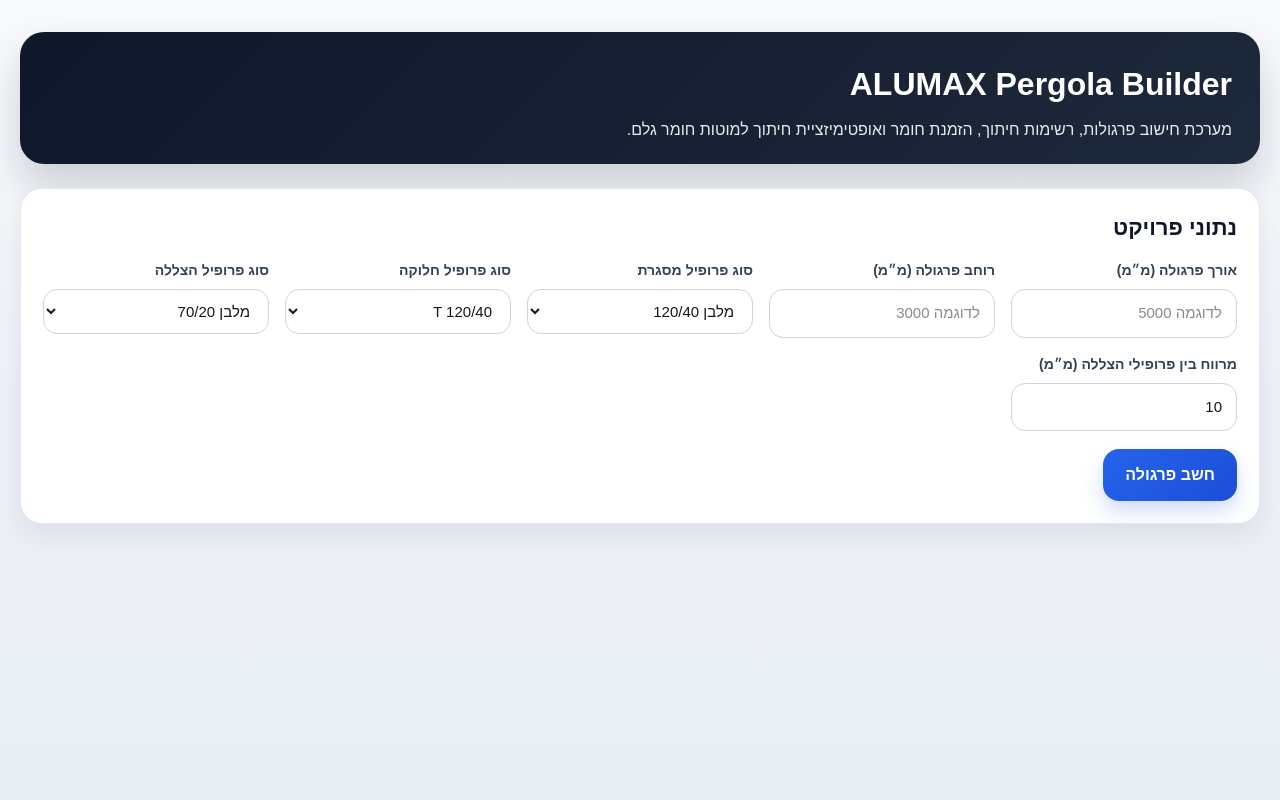
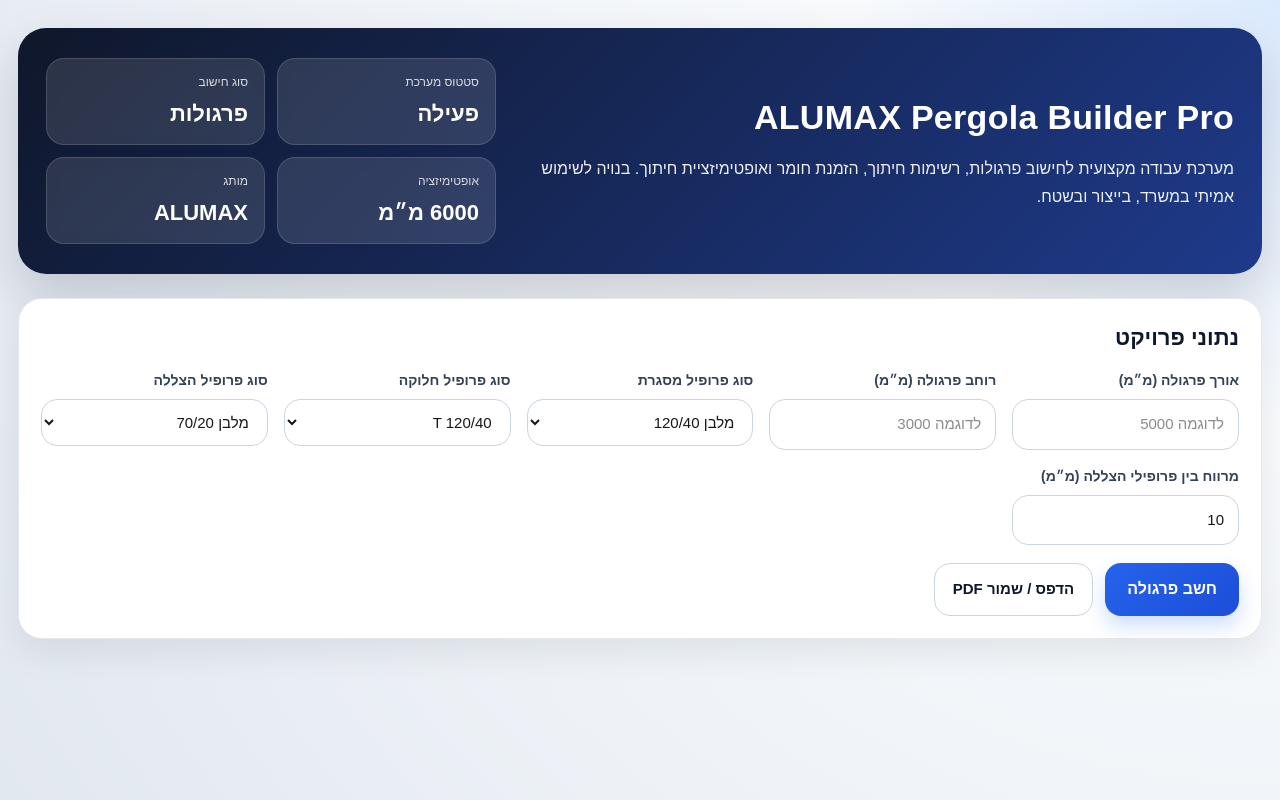
Before and after one commit to eranioa-prog/alumax-pergola-builder, a Next.js app: page / in a window 1280 px wide. Built offline with nearby package versions, Linux system fonts and the light colour scheme.

Commit message:
upgrade dashboard ui

```diff
--- a/app/page.tsx
+++ b/app/page.tsx
@@ -1,6 +1,6 @@
 "use client";
 
-import { useState } from "react";
+import { useMemo, useState } from "react";
 import {
   calculatePergola,
   summarizeMaterials,
@@ -15,50 +15,90 @@
 const pageStyle: React.CSSProperties = {
   minHeight: "100vh",
   background:
-    "linear-gradient(180deg, #f8fafc 0%, #eef2f7 50%, #e9eef5 100%)",
-  padding: "32px 20px 60px",
+    "radial-gradient(circle at top right, #dbeafe 0%, #f8fafc 28%, #eef2f7 65%, #e2e8f0 100%)",
+  padding: "28px 18px 60px",
   direction: "rtl",
   fontFamily: "Arial, sans-serif",
 };
 
 const containerStyle: React.CSSProperties = {
-  maxWidth: 1250,
+  maxWidth: 1320,
   margin: "0 auto",
 };
 
 const heroStyle: React.CSSProperties = {
-  background: "linear-gradient(135deg, #0f172a 0%, #1e293b 100%)",
+  background: "linear-gradient(135deg, #0f172a 0%, #1e3a8a 100%)",
   color: "#fff",
-  borderRadius: 24,
-  padding: "28px 28px 22px",
-  boxShadow: "0 20px 40px rgba(15, 23, 42, 0.18)",
+  borderRadius: 28,
+  padding: "30px 28px",
+  boxShadow: "0 24px 50px rgba(15, 23, 42, 0.18)",
   marginBottom: 24,
+  display: "grid",
+  gridTemplateColumns: "1.6fr 1fr",
+  gap: 18,
+  alignItems: "center",
 };
 
 const heroTitleStyle: React.CSSProperties = {
   margin: 0,
-  fontSize: 32,
-  fontWeight: 700,
+  fontSize: 34,
+  fontWeight: 800,
+  letterSpacing: 0.3,
 };
 
 const heroSubtitleStyle: React.CSSProperties = {
-  margin: "10px 0 0",
+  margin: "12px 0 0",
   fontSize: 16,
-  opacity: 0.9,
+  opacity: 0.92,
+  lineHeight: 1.7,
+};
+
+const heroStatWrapStyle: React.CSSProperties = {
+  display: "grid",
+  gridTemplateColumns: "repeat(2, minmax(120px, 1fr))",
+  gap: 12,
+};
+
+const heroStatStyle: React.CSSProperties = {
+  background: "rgba(255,255,255,0.12)",
+  border: "1px solid rgba(255,255,255,0.14)",
+  borderRadius: 18,
+  padding: "14px 16px",
+  backdropFilter: "blur(6px)",
+};
+
+const heroStatLabelStyle: React.CSSProperties = {
+  display: "block",
+  fontSize: 12,
+  opacity: 0.82,
+  marginBottom: 6,
+};
+
+const heroStatValueStyle: React.CSSProperties = {
+  display: "block",
+  fontSize: 22,
+  fontWeight: 800,
 };
 
 const sectionCardStyle: React.CSSProperties = {
   backgroundColor: "#ffffff",
-  borderRadius: 22,
+  borderRadius: 24,
   padding: 22,
-  boxShadow: "0 12px 30px rgba(15, 23, 42, 0.08)",
+  boxShadow: "0 14px 34px rgba(15, 23, 42, 0.08)",
   border: "1px solid #e5e7eb",
 };
 
 const sectionTitleStyle: React.CSSProperties = {
   margin: "0 0 16px",
   fontSize: 22,
-  fontWeight: 700,
+  fontWeight: 800,
+  color: "#0f172a",
+};
+
+const subTitleStyle: React.CSSProperties = {
+  margin: "0 0 12px",
+  fontSize: 18,
+  fontWeight: 800,
   color: "#0f172a",
 };
 
@@ -82,8 +122,8 @@
 
 const inputStyle: React.CSSProperties = {
   border: "1px solid #cbd5e1",
-  borderRadius: 14,
-  padding: "12px 14px",
+  borderRadius: 16,
+  padding: "13px 14px",
   fontSize: 15,
   outline: "none",
   backgroundColor: "#fff",
@@ -91,24 +131,41 @@
 
 const selectStyle: React.CSSProperties = {
   border: "1px solid #cbd5e1",
-  borderRadius: 14,
-  padding: "12px 14px",
+  borderRadius: 16,
+  padding: "13px 14px",
   fontSize: 15,
   outline: "none",
   backgroundColor: "#fff",
 };
 
+const actionRowStyle: React.CSSProperties = {
+  display: "flex",
+  gap: 12,
+  flexWrap: "wrap",
+  marginTop: 18,
+};
+
 const buttonStyle: React.CSSProperties = {
-  marginTop: 18,
   border: "none",
   borderRadius: 16,
   padding: "14px 22px",
   fontSize: 16,
-  fontWeight: 700,
+  fontWeight: 800,
   cursor: "pointer",
   background: "linear-gradient(135deg, #2563eb 0%, #1d4ed8 100%)",
   color: "#fff",
   boxShadow: "0 10px 20px rgba(37, 99, 235, 0.22)",
+};
+
+const secondaryButtonStyle: React.CSSProperties = {
+  border: "1px solid #cbd5e1",
+  borderRadius: 16,
+  padding: "14px 18px",
+  fontSize: 15,
+  fontWeight: 700,
+  cursor: "pointer",
+  background: "#fff",
+  color: "#0f172a",
 };
 
 const errorStyle: React.CSSProperties = {
@@ -121,9 +178,39 @@
   fontWeight: 700,
 };
 
+const summaryStripStyle: React.CSSProperties = {
+  display: "grid",
+  gridTemplateColumns: "repeat(auto-fit, minmax(180px, 1fr))",
+  gap: 14,
+  marginTop: 24,
+};
+
+const summaryCardStyle: React.CSSProperties = {
+  backgroundColor: "#ffffff",
+  border: "1px solid #e5e7eb",
+  borderRadius: 20,
+  padding: 16,
+  boxShadow: "0 10px 24px rgba(15, 23, 42, 0.05)",
+};
+
+const summaryLabelStyle: React.CSSProperties = {
+  display: "block",
+  fontSize: 13,
+  color: "#64748b",
+  marginBottom: 8,
+  fontWeight: 700,
+};
+
+const summaryValueStyle: React.CSSProperties = {
+  display: "block",
+  fontSize: 24,
+  fontWeight: 800,
+  color: "#0f172a",
+};
+
 const twoColumnStyle: React.CSSProperties = {
   display: "grid",
-  gridTemplateColumns: "repeat(auto-fit, minmax(320px, 1fr))",
+  gridTemplateColumns: "repeat(auto-fit, minmax(340px, 1fr))",
   gap: 20,
   marginTop: 24,
 };
@@ -131,16 +218,9 @@
 const metricCardStyle: React.CSSProperties = {
   backgroundColor: "#ffffff",
   border: "1px solid #e5e7eb",
-  borderRadius: 18,
-  padding: 16,
+  borderRadius: 22,
+  padding: 18,
   boxShadow: "0 8px 22px rgba(15, 23, 42, 0.05)",
-};
-
-const metricTitleStyle: React.CSSProperties = {
-  margin: "0 0 12px",
-  fontSize: 18,
-  fontWeight: 700,
-  color: "#0f172a",
 };
 
 const metricGridStyle: React.CSSProperties = {
@@ -152,7 +232,7 @@
 const metricItemStyle: React.CSSProperties = {
   backgroundColor: "#f8fafc",
   border: "1px solid #e2e8f0",
-  borderRadius: 14,
+  borderRadius: 16,
   padding: "12px 14px",
 };
 
@@ -167,7 +247,7 @@
 const metricValueStyle: React.CSSProperties = {
   display: "block",
   fontSize: 18,
-  fontWeight: 700,
+  fontWeight: 800,
   color: "#0f172a",
 };
 
@@ -182,7 +262,7 @@
 const tableStyle: React.CSSProperties = {
   width: "100%",
   borderCollapse: "collapse",
-  minWidth: 780,
+  minWidth: 800,
 };
 
 const cellHeaderStyle: React.CSSProperties = {
@@ -192,7 +272,9 @@
   backgroundColor: "#f8fafc",
   color: "#334155",
   fontSize: 14,
-  fontWeight: 700,
+  fontWeight: 800,
+  position: "sticky",
+  top: 0,
 };
 
 const cellStyle: React.CSSProperties = {
@@ -204,9 +286,25 @@
   color: "#0f172a",
 };
 
+const badgeStyle = (textColor: string, background: string): React.CSSProperties => ({
+  display: "inline-block",
+  padding: "6px 10px",
+  borderRadius: 999,
+  fontSize: 12,
+  fontWeight: 800,
+  color: textColor,
+  background,
+});
+
 const sectionSpacingStyle: React.CSSProperties = {
   marginTop: 24,
 };
+
+function printPage() {
+  if (typeof window !== "undefined") {
+    window.print();
+  }
+}
 
 export default function Home() {
   const [length, setLength] = useState("");
@@ -248,18 +346,52 @@
     }
   };
 
-  const materialSummary = result ? summarizeMaterials(result.cutList) : [];
-  const optimization = result ? optimizeCutList(result.cutList, 6000) : null;
+  const materialSummary = useMemo(
+    () => (result ? summarizeMaterials(result.cutList) : []),
+    [result]
+  );
+
+  const optimization = useMemo(
+    () => (result ? optimizeCutList(result.cutList, 6000) : null),
+    [result]
+  );
+
+  const totalOrderMeters = useMemo(
+    () =>
+      materialSummary.reduce((sum, item) => sum + Number(item.totalLengthM), 0),
+    [materialSummary]
+  );
 
   return (
     <main style={pageStyle}>
       <div style={containerStyle}>
         <section style={heroStyle}>
-          <h1 style={heroTitleStyle}>ALUMAX Pergola Builder</h1>
-          <p style={heroSubtitleStyle}>
-            מערכת חישוב פרגולות, רשימות חיתוך, הזמנת חומר ואופטימיזציית חיתוך
-            למוטות חומר גלם.
-          </p>
+          <div>
+            <h1 style={heroTitleStyle}>ALUMAX Pergola Builder Pro</h1>
+            <p style={heroSubtitleStyle}>
+              מערכת עבודה מקצועית לחישוב פרגולות, רשימות חיתוך, הזמנת חומר
+              ואופטימיזציית חיתוך. בנויה לשימוש אמיתי במשרד, בייצור ובשטח.
+            </p>
+          </div>
+
+          <div style={heroStatWrapStyle}>
+            <div style={heroStatStyle}>
+              <span style={heroStatLabelStyle}>סטטוס מערכת</span>
+              <span style={heroStatValueStyle}>פעילה</span>
+            </div>
+            <div style={heroStatStyle}>
+              <span style={heroStatLabelStyle}>סוג חישוב</span>
+              <span style={heroStatValueStyle}>פרגולות</span>
+            </div>
+            <div style={heroStatStyle}>
+              <span style={heroStatLabelStyle}>אופטימיזציה</span>
+              <span style={heroStatValueStyle}>6000 מ״מ</span>
+            </div>
+            <div style={heroStatStyle}>
+              <span style={heroStatLabelStyle}>מותג</span>
+              <span style={heroStatValueStyle}>ALUMAX</span>
+            </div>
+          </div>
         </section>
 
         <section style={sectionCardStyle}>
@@ -344,18 +476,54 @@
             </div>
           </div>
 
-          <button style={buttonStyle} onClick={handleCalculate}>
-            חשב פרגולה
-          </button>
+          <div style={actionRowStyle}>
+            <button style={buttonStyle} onClick={handleCalculate}>
+              חשב פרגולה
+            </button>
+            <button style={secondaryButtonStyle} onClick={printPage}>
+              הדפס / שמור PDF
+            </button>
+          </div>
 
           {error && <div style={errorStyle}>{error}</div>}
         </section>
 
         {result && (
           <>
+            <section style={summaryStripStyle}>
+              <div style={summaryCardStyle}>
+                <span style={summaryLabelStyle}>מספר שדות</span>
+                <span style={summaryValueStyle}>{result.fields}</span>
+              </div>
+              <div style={summaryCardStyle}>
+                <span style={summaryLabelStyle}>מספר חלוקות</span>
+                <span style={summaryValueStyle}>{result.divisions}</span>
+              </div>
+              <div style={summaryCardStyle}>
+                <span style={summaryLabelStyle}>סה״כ הצללות</span>
+                <span style={summaryValueStyle}>{result.totalShadingPieces}</span>
+              </div>
+              <div style={summaryCardStyle}>
+                <span style={summaryLabelStyle}>סה״כ מטר להזמנה</span>
+                <span style={summaryValueStyle}>{totalOrderMeters.toFixed(2)}</span>
+              </div>
+              <div style={summaryCardStyle}>
+                <span style={summaryLabelStyle}>סה״כ מוטות 6000</span>
+                <span style={summaryValueStyle}>
+                  {optimization ? optimization.totalBars : 0}
+                </span>
+              </div>
+              <div style={summaryCardStyle}>
+                <span style={summaryLabelStyle}>ניצול כולל</span>
+                <span style={summaryValueStyle}>
+                  {optimization ? `${optimization.overallUtilizationPercent}%` : "0%"}
+                </span>
+              </div>
+            </section>
+
             <section style={twoColumnStyle}>
               <div style={metricCardStyle}>
-                <h3 style={metricTitleStyle}>נתוני פרופילים</h3>
+                <h3 style={subTitleStyle}>נתוני פרופילים</h3>
                 <div style={metricGridStyle}>
                   <div style={metricItemStyle}>
                     <span style={metricLabelStyle}>רוחב אפקטיבי מסגרת</span>
@@ -363,34 +531,30 @@
                   </div>
                   <div style={metricItemStyle}>
                     <span style={metricLabelStyle}>רוחב אפקטיבי חלוקה</span>
-                    <span style={metricValueStyle}>
-                      {result.divisionWidth} מ״מ
-                    </span>
+                    <span style={metricValueStyle}>{result.divisionWidth} מ״מ</span>
                   </div>
                   <div style={metricItemStyle}>
                     <span style={metricLabelStyle}>רוחב אפקטיבי הצללה</span>
-                    <span style={metricValueStyle}>
-                      {result.shadingWidth} מ״מ
-                    </span>
+                    <span style={metricValueStyle}>{result.shadingWidth} מ״מ</span>
                   </div>
                 </div>
               </div>
 
               <div style={metricCardStyle}>
-                <h3 style={metricTitleStyle}>חלוקות ושדות</h3>
+                <h3 style={subTitleStyle}>חלוקות ושדות</h3>
                 <div style={metricGridStyle}>
                   <div style={metricItemStyle}>
-                    <span style={metricLabelStyle}>מספר שדות</span>
-                    <span style={metricValueStyle}>{result.fields}</span>
+                    <span style={metricLabelStyle}>מרווח חלוקה סימטרי</span>
+                    <span style={metricValueStyle}>{result.divisionSpacing} מ״מ</span>
                   </div>
                   <div style={metricItemStyle}>
-                    <span style={metricLabelStyle}>מספר חלוקות</span>
-                    <span style={metricValueStyle}>{result.divisions}</span>
+                    <span style={metricLabelStyle}>אורך פרופיל חלוקה</span>
+                    <span style={metricValueStyle}>{result.divisionCutLength} מ״מ</span>
                   </div>
                   <div style={metricItemStyle}>
-                    <span style={metricLabelStyle}>מרווח חלוקה סימטרי</span>
+                    <span style={metricLabelStyle}>אורך זווית / פרופיל משלים</span>
                     <span style={metricValueStyle}>
-                      {result.divisionSpacing} מ״מ
+                      {result.accessoryLengthPerField} מ״מ
                     </span>
                   </div>
                 </div>
@@ -399,7 +563,7 @@
 
             <section style={twoColumnStyle}>
               <div style={metricCardStyle}>
-                <h3 style={metricTitleStyle}>נתוני הצללה</h3>
+                <h3 style={subTitleStyle}>נתוני הצללה</h3>
                 <div style={metricGridStyle}>
                   <div style={metricItemStyle}>
                     <span style={metricLabelStyle}>אורך נטו להצללה</span>
@@ -420,15 +584,9 @@
                     </span>
                   </div>
                   <div style={metricItemStyle}>
-                    <span style={metricLabelStyle}>כמות הצללות בכל שדה</span>
+                    <span style={metricLabelStyle}>כמות בכל שדה</span>
                     <span style={metricValueStyle}>
                       {result.shadingPiecesPerField}
-                    </span>
-                  </div>
-                  <div style={metricItemStyle}>
-                    <span style={metricLabelStyle}>סה״כ הצללות</span>
-                    <span style={metricValueStyle}>
-                      {result.totalShadingPieces}
                     </span>
                   </div>
                   <div style={metricItemStyle}>
@@ -437,18 +595,18 @@
                       {result.usedWidthPerField} מ״מ
                     </span>
                   </div>
-                </div>
-              </div>
-
-              <div style={metricCardStyle}>
-                <h3 style={metricTitleStyle}>שאריות והשלמות</h3>
-                <div style={metricGridStyle}>
                   <div style={metricItemStyle}>
                     <span style={metricLabelStyle}>שארית לפני השלמה</span>
                     <span style={metricValueStyle}>
                       {result.shadingRemainderPerField} מ״מ
                     </span>
                   </div>
+                </div>
+              </div>
+
+              <div style={metricCardStyle}>
+                <h3 style={subTitleStyle}>שאריות והשלמות</h3>
+                <div style={metricGridStyle}>
                   <div style={metricItemStyle}>
                     <span style={metricLabelStyle}>פרופיל השלמה</span>
                     <span style={metricValueStyle}>
@@ -460,9 +618,7 @@
                   <div style={metricItemStyle}>
                     <span style={metricLabelStyle}>כמות השלמות</span>
                     <span style={metricValueStyle}>
-                      {result.hasCompletionProfile
-                        ? result.completionPiecesTotal
-                        : 0}
+                      {result.hasCompletionProfile ? result.completionPiecesTotal : 0}
                     </span>
                   </div>
                   <div style={metricItemStyle}>
@@ -472,17 +628,21 @@
                     </span>
                   </div>
                   <div style={metricItemStyle}>
-                    <span style={metricLabelStyle}>אורך פרופיל חלוקה</span>
+                    <span style={metricLabelStyle}>אביזר לכל שדה</span>
                     <span style={metricValueStyle}>
-                      {result.divisionCutLength} מ״מ
+                      {result.isZLouver ? "פרופיל 20/40" : "זווית 30/30"}
                     </span>
                   </div>
                   <div style={metricItemStyle}>
-                    <span style={metricLabelStyle}>
-                      אורך זווית / פרופיל משלים
+                    <span style={metricLabelStyle}>סה״כ אביזרים</span>
+                    <span style={metricValueStyle}>
+                      {result.accessoryPiecesTotal}
                     </span>
+                  </div>
+                  <div style={metricItemStyle}>
+                    <span style={metricLabelStyle}>מצב הצללה</span>
                     <span style={metricValueStyle}>
-                      {result.accessoryLengthPerField} מ״מ
+                      {result.isZLouver ? "רפפה Z" : "הצללה רגילה"}
                     </span>
                   </div>
                 </div>
@@ -507,7 +667,19 @@
                     <tbody>
                       {result.cutList.map((item, index) => (
                         <tr key={`${item.group}-${item.profileName}-${index}`}>
-                          <td style={cellStyle}>{item.group}</td>
+                          <td style={cellStyle}>
+                            <span
+                              style={
+                                item.group === "מסגרת"
+                                  ? badgeStyle("#92400e", "#fef3c7")
+                                  : item.group === "חלוקות"
+                                  ? badgeStyle("#1d4ed8", "#dbeafe")
+                                  : badgeStyle("#065f46", "#d1fae5")
+                              }
+                            >
+                              {item.group}
+                            </span>
+                          </td>
                           <td style={cellStyle}>{item.profileName}</td>
                           <td style={cellStyle}>{item.quantity}</td>
                           <td style={cellStyle}>{item.length} מ״מ</td>
@@ -551,34 +723,30 @@
 
             <section style={sectionSpacingStyle}>
               <div style={sectionCardStyle}>
-                <h3 style={sectionTitleStyle}>
-                  אופטימיזציית חיתוך למוטות 6000 מ״מ
-                </h3>
+                <h3 style={sectionTitleStyle}>אופטימיזציית חיתוך למוטות 6000 מ״מ</h3>
 
                 {optimization && (
                   <>
-                    <div style={metricGridStyle}>
-                      <div style={metricItemStyle}>
-                        <span style={metricLabelStyle}>סה״כ מוטות</span>
-                        <span style={metricValueStyle}>
-                          {optimization.totalBars}
+                    <div style={summaryStripStyle}>
+                      <div style={summaryCardStyle}>
+                        <span style={summaryLabelStyle}>סה״כ מוטות</span>
+                        <span style={summaryValueStyle}>{optimization.totalBars}</span>
+                      </div>
+                      <div style={summaryCardStyle}>
+                        <span style={summaryLabelStyle}>אורך מנוצל</span>
+                        <span style={summaryValueStyle}>
+                          {optimization.totalUsedLength}
                         </span>
                       </div>
-                      <div style={metricItemStyle}>
-                        <span style={metricLabelStyle}>סה״כ אורך מנוצל</span>
-                        <span style={metricValueStyle}>
-                          {optimization.totalUsedLength} מ״מ
+                      <div style={summaryCardStyle}>
+                        <span style={summaryLabelStyle}>סה״כ שארית</span>
+                        <span style={summaryValueStyle}>
+                          {optimization.totalRemainingLength}
                         </span>
                       </div>
-                      <div style={metricItemStyle}>
-                        <span style={metricLabelStyle}>סה״כ שארית</span>
-                        <span style={metricValueStyle}>
-                          {optimization.totalRemainingLength} מ״מ
-                        </span>
-                      </div>
-                      <div style={metricItemStyle}>
-                        <span style={metricLabelStyle}>אחוז ניצול כולל</span>
-                        <span style={metricValueStyle}>
+                      <div style={summaryCardStyle}>
+                        <span style={summaryLabelStyle}>אחוז ניצול כולל</span>
+                        <span style={summaryValueStyle}>
                           {optimization.overallUtilizationPercent}%
                         </span>
                       </div>
@@ -586,22 +754,14 @@
 
                     {optimization.profiles.map((profile) => (
                       <div key={profile.profileName} style={{ marginTop: 28 }}>
-                        <h4
-                          style={{
-                            margin: "0 0 12px",
-                            fontSize: 18,
-                            color: "#0f172a",
-                          }}
-                        >
+                        <h4 style={{ margin: "0 0 14px", fontSize: 18, fontWeight: 800 }}>
                           {profile.profileName}
                         </h4>
 
                         <div style={metricGridStyle}>
                           <div style={metricItemStyle}>
                             <span style={metricLabelStyle}>כמות מוטות</span>
-                            <span style={metricValueStyle}>
-                              {profile.totalBars}
-                            </span>
+                            <span style={metricValueStyle}>{profile.totalBars}</span>
                           </div>
                           <div style={metricItemStyle}>
                             <span style={metricLabelStyle}>אורך מנוצל</span>
@@ -636,9 +796,7 @@
                             </thead>
                             <tbody>
                               {profile.bars.map((bar) => (
-                                <tr
-                                  key={`${profile.profileName}-${bar.barNumber}`}
-                                >
+                                <tr key={`${profile.profileName}-${bar.barNumber}`}>
                                   <td style={cellStyle}>{bar.barNumber}</td>
                                   <td style={cellStyle}>
                                     {bar.pieces.map((piece, index) => (
@@ -647,15 +805,9 @@
                                       </div>
                                     ))}
                                   </td>
-                                  <td style={cellStyle}>
-                                    {bar.usedLength} מ״מ
-                                  </td>
-                                  <td style={cellStyle}>
-                                    {bar.remainingLength} מ״מ
-                                  </td>
-                                  <td style={cellStyle}>
-                                    {bar.utilizationPercent}%
-                                  </td>
+                                  <td style={cellStyle}>{bar.usedLength} מ״מ</td>
+                                  <td style={cellStyle}>{bar.remainingLength} מ״מ</td>
+                                  <td style={cellStyle}>{bar.utilizationPercent}%</td>
                                 </tr>
                               ))}
                             </tbody>
```
